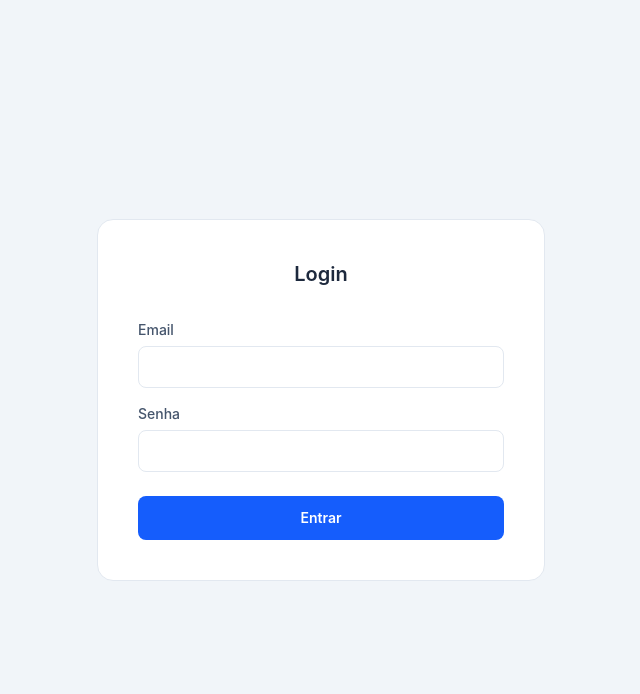
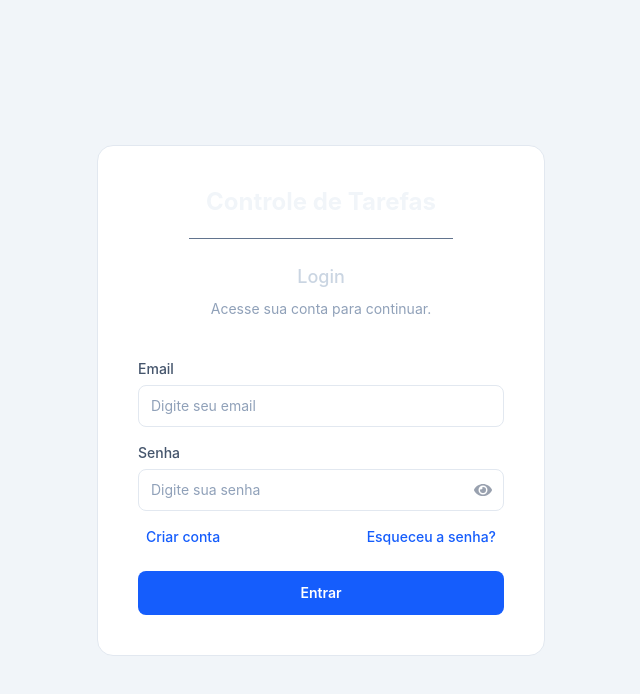
Before and after one commit to vicenteprf/ControleDeTarefas, a React (Vite) app in the folder frontend/: page / in a window 1280 px wide. Shown: the top 694 px of the page, without its empty margins (319-959 px from the left). Built offline with nearby package versions, Linux system fonts and the light colour scheme; no server answers.

Commit message:
feat: aprimora interface da tela de login

```diff
--- a/frontend/src/pages/login.tsx
+++ b/frontend/src/pages/login.tsx
@@ -1,5 +1,6 @@
 import { useState } from "react";
-import { useNavigate } from "react-router-dom";
+import { useNavigate, Link } from "react-router-dom";
+import { FaEye, FaEyeSlash } from "react-icons/fa";
 import { api } from "../services/api.ts";
 
 export default function LoginPage() {
@@ -11,6 +12,7 @@ export default function LoginPage() {
 
   // Estado para mensagens de erro
   const [erro, setErro] = useState("");
+  const [mostrarSenha, setMostrarSenha] = useState(false);
 
   const navigate = useNavigate();
 
@@ -69,10 +71,18 @@ export default function LoginPage() {
         onSubmit={handleAcessar}
         className="w-full max-w-md bg-white dark:bg-slate-800 rounded-2xl border border-slate-200 dark:border-slate-700 p-8 sm:p-10"
       >
-        <div className="flex flex-col items-center mb-8">
-          <h1 className="text-xl font-semibold text-slate-800 dark:text-slate-100">
-            Login
+        <div className="flex flex-col items-center gap-1 mb-10">
+          <h1 className="text-2xl font-bold text-slate-100">
+            Controle de Tarefas
           </h1>
+
+          <div className="w-66 h-px bg-slate-500 my-4"></div>
+
+          <h2 className="text-lg font-medium text-slate-300 mt-1">Login</h2>
+
+          <p className="text-sm text-slate-400 mt-1">
+            Acesse sua conta para continuar.
+          </p>
         </div>
 
         <div className="flex flex-col gap-4">
@@ -89,27 +99,67 @@ export default function LoginPage() {
               value={dados.email}
               type="email"
               name="email"
-              id="email"
+              placeholder="Digite seu email"
               className="w-full rounded-lg border border-slate-200 dark:border-slate-600 bg-white dark:bg-slate-700 px-3 py-2.5 text-sm text-slate-800 dark:text-slate-100 placeholder:text-slate-400 focus:outline-none focus:ring-2 focus:ring-blue-500 transition"
             />
           </div>
 
           {/* Campo: Senha */}
-          <div className="flex flex-col gap-1.5">
+          <div className=" flex flex-col gap-1.5">
             <label
               htmlFor="password"
               className="text-sm font-medium text-slate-600 dark:text-slate-400"
             >
               Senha
             </label>
+            <div className="relative">
               <input
                 onChange={handleOnChange}
                 value={dados.password}
-              type="password"
+                type={mostrarSenha ? "text" : "password"}
                 name="password"
-              id="password"
+                placeholder="Digite sua senha"
                 className="w-full rounded-lg border border-slate-200 dark:border-slate-600 bg-white dark:bg-slate-700 px-3 py-2.5 text-sm text-slate-800 dark:text-slate-100 placeholder:text-slate-400 focus:outline-none focus:ring-2 focus:ring-blue-500 transition"
               />
+
+              <button
+                type="button"
+                onClick={() => setMostrarSenha(!mostrarSenha)}
+                className="absolute right-3 top-1/2 -translate-y-1/2 text-gray-400 hover:text-white cursor-pointer"
+              >
+                {mostrarSenha ? (
+                  <FaEyeSlash
+                    size={18}
+                    className="hover:text-blue-400
+                    transition-colors
+                    duration-200"
+                  />
+                ) : (
+                  <FaEye
+                    size={18}
+                    className="hover:text-blue-400
+                    transition-colors
+                    duration-200"
+                  />
+                )}
+              </button>
+            </div>
+          </div>
+
+          <div className="flex flex-row justify-between items-center gap-4 px-2">
+            <Link
+              className="text-sm font-medium text-blue-600"
+              to={"/cadastro"}
+            >
+              Criar conta
+            </Link>
+
+            <Link
+              className="text-sm font-medium text-blue-600"
+              to={"/cadastro"}
+            >
+              Esqueceu a senha?
+            </Link>
           </div>
 
           {/* Botão de login */}
```
Lines whose indentation alone changed are shown as unchanged.
